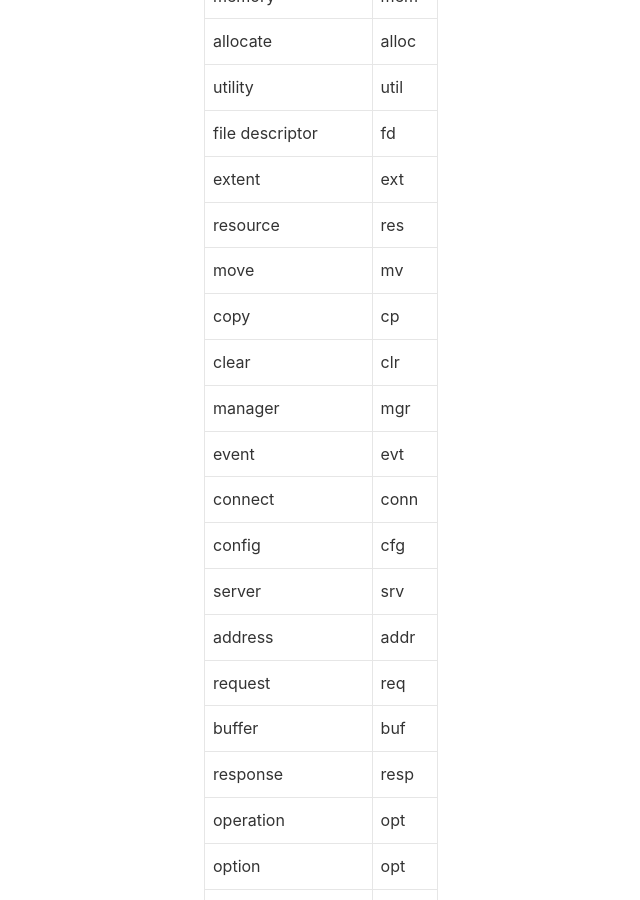
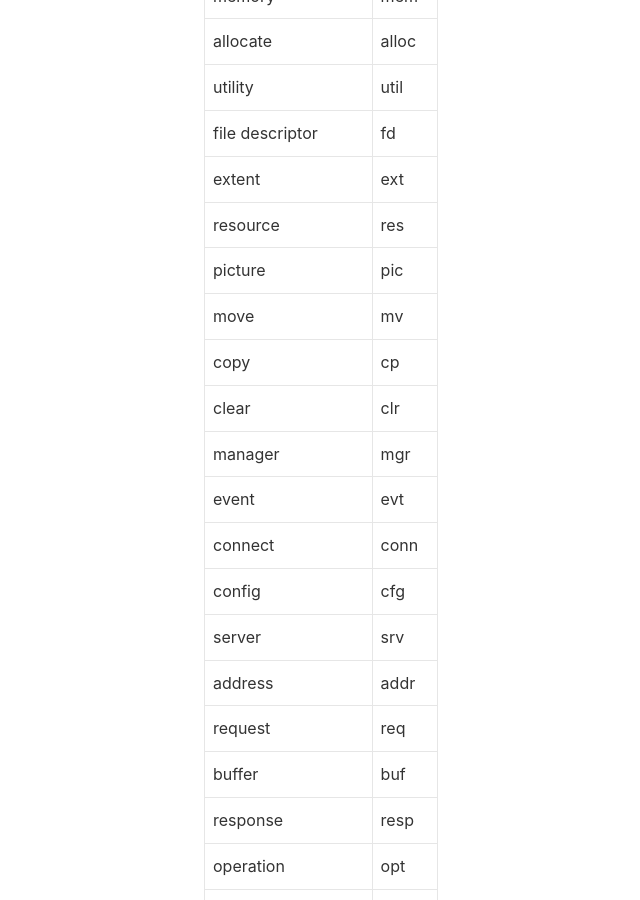
Before and after one commit to lizijie/lizijie.github.io, a Jekyll site: the page built from _posts/2018-04-23-常见代码英文词汇缩写.md, in a window 1280 px wide and 900 px high, scrolled down 486 px. Shown: the whole window, without its empty margins (43-683 px from the left). Built offline with Jekyll 4.4.1, drawn with Linux system fonts in a browser that asks for light colours; nearby versions of some CDN libraries; comment, search, counter and statistics services are not loaded.

Commit message:
Update 2018-04-23-常见代码英文词汇缩写.md

```diff
--- a/_posts/2018-04-23-常见代码英文词汇缩写.md
+++ b/_posts/2018-04-23-常见代码英文词汇缩写.md
@@ -20,6 +20,7 @@ tags: 英文 缩写
 |file descriptor|fd|
 |extent|ext|
 |resource|res|
+|picture|pic|
 |move|mv|
 |copy|cp|
 |clear|clr|
```
